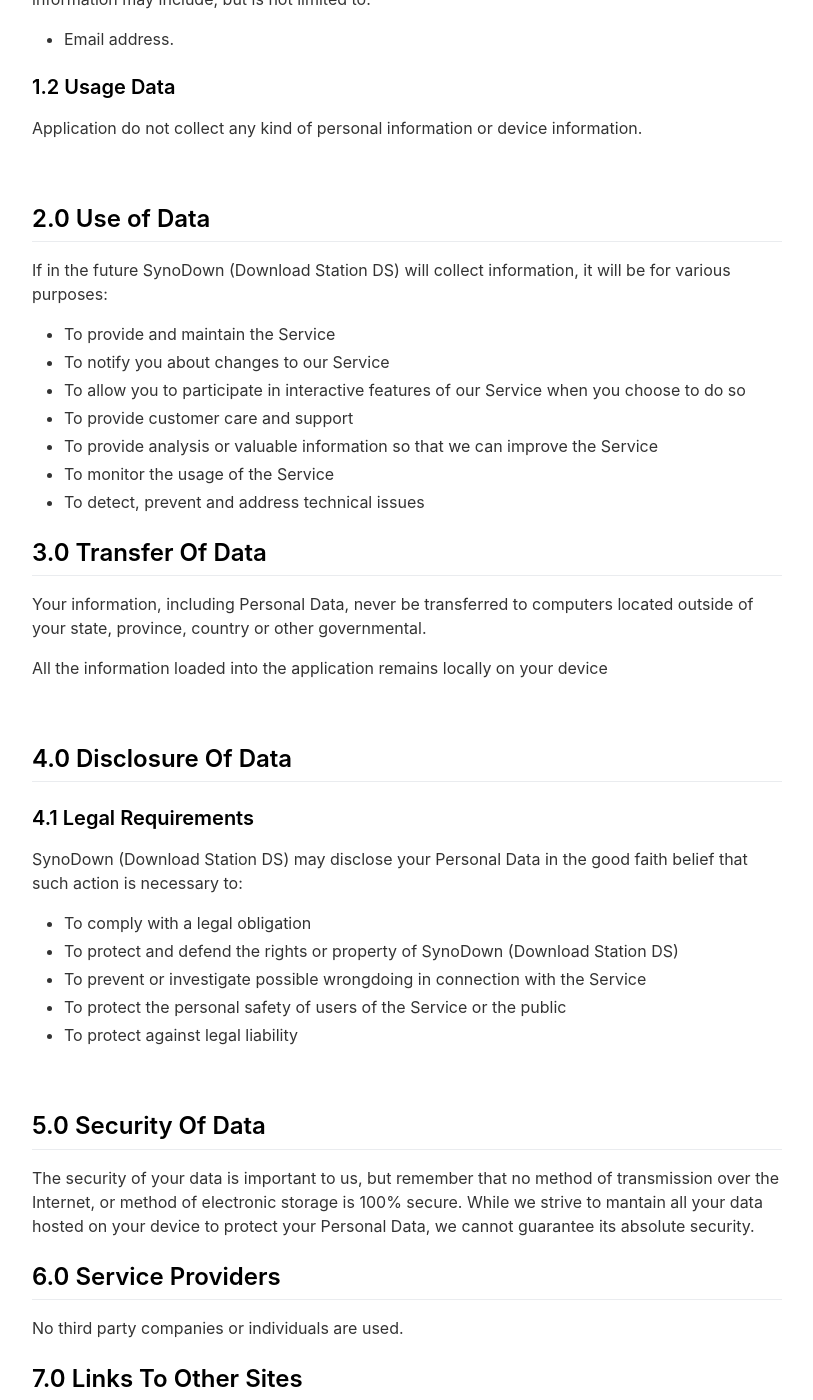
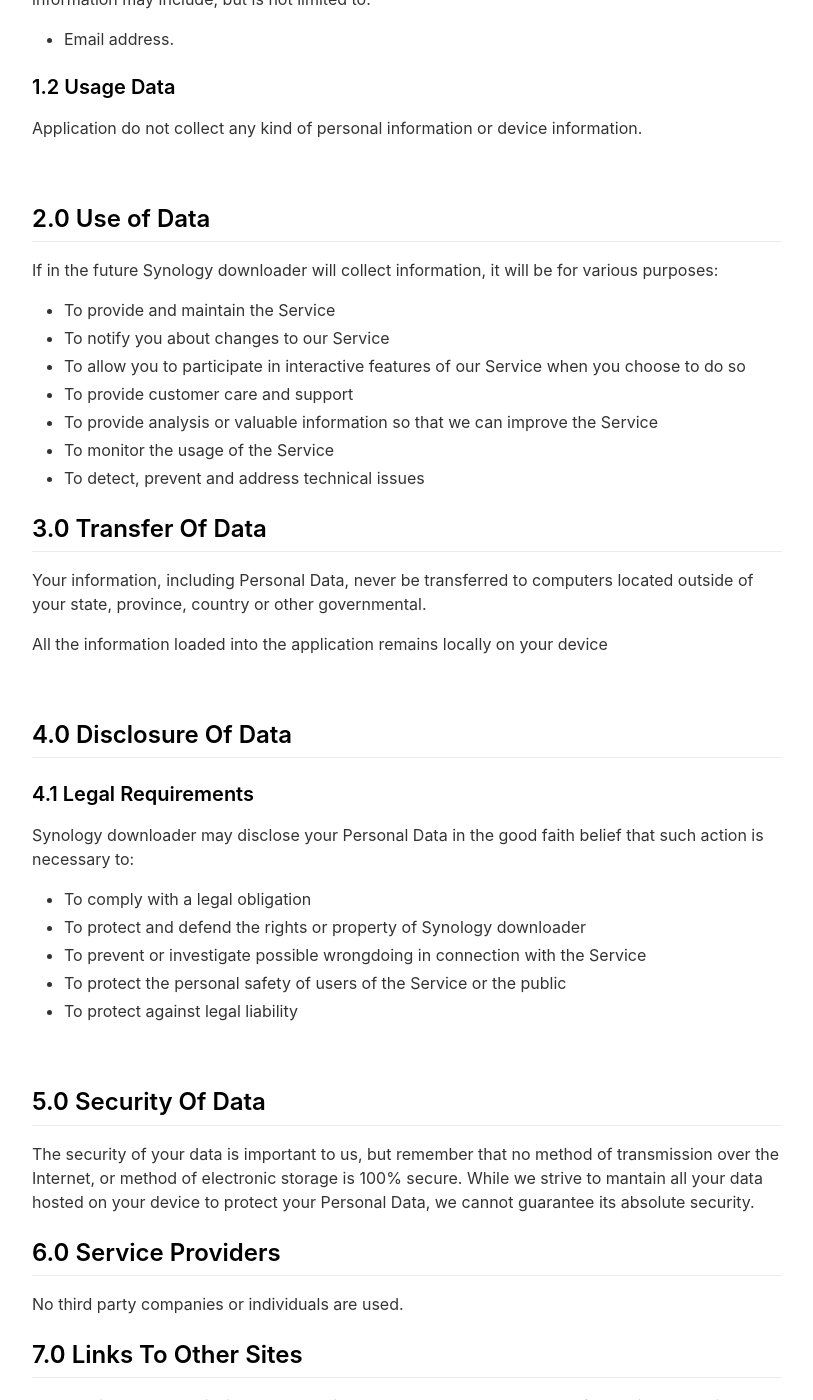
Before and after one commit to garanda21/synodown-page, a Jekyll site: the page built from _pages/privacypolicy.md, in a window 1280 px wide and 1400 px high, scrolled down 736 px. Shown: the whole window, without its empty margins (233-1046 px from the left). Built offline with Jekyll 4.4.1, drawn with Linux system fonts in a browser that asks for light colours; nearby versions of some CDN libraries; some of the changed text lies outside the part shown.

Commit message:
Added Icon and change name

```diff
--- a/_config.yml
+++ b/_config.yml
@@ -10,9 +10,9 @@ playstore_link                            :
 presskit_download_link                    :                                           # Enter a link to downloadable file or (e.g. public Dropbox link to a .zip file).
                                                                                       # Or upload your press kit file to assets and set path accordingly (e.g. "assets/your_press_kit.zip").
 
-app_icon                                  : # assets/appicon.png                      # Automatically populates if not set and if iOS app ID is set.  Otherwise enter path to icon file manually.
-app_name                                  :                                           # Automatically populates if not set and if iOS app ID is set.  Otherwise enter manually.
-app_price                                 :                                           # Automatically populates if not set and if iOS app ID is set.  Otherwise enter manually.
+app_icon                                  : assets/appicon.png                        # Automatically populates if not set and if iOS app ID is set.  Otherwise enter path to icon file manually.
+app_name                                  : Synology downloader                       # Automatically populates if not set and if iOS app ID is set.  Otherwise enter manually.
+app_price                                 : FREE                                          # Automatically populates if not set and if iOS app ID is set.  Otherwise enter manually.
 app_description                           : Manage and monitoring all your tasks in your NAS Synology using Download Station from your iPhone or iPad!
 
 enable_smart_app_banner                   : true                                      # Set to true to show a smart app banner at top of page on mobile devices.
--- a/_pages/privacypolicy.md
+++ b/_pages/privacypolicy.md
@@ -8,7 +8,7 @@ include_in_header: false
 May 18, 2021
 
 # Privacy Policy
-SynoDown (Download Station DS) ("us", "we", or "our") operates the SynoDown (Download Station DS) mobile application (the "Service").
+Synology downloader ("us", "we", or "our") operates the Synology downloader mobile application (the "Service").
 
 **Please note:** We use your data to provide and improve the Service. By using the Service, you agree to the collection and use of information in accordance with this policy. Unless otherwise defined in this Privacy Policy, terms used in this Privacy Policy have the same meanings as in our Terms and Conditions.
 
@@ -28,7 +28,7 @@ Application do not collect any kind of personal information or device informatio
 <br>
 
 ## 2.0 Use of Data
-If in the future SynoDown (Download Station DS) will collect information, it will be for various purposes:
+If in the future Synology downloader will collect information, it will be for various purposes:
 
 - To provide and maintain the Service
 - To notify you about changes to our Service
@@ -47,10 +47,10 @@ All the information loaded into the application remains locally on your device
 
 ## 4.0 Disclosure Of Data
 ### 4.1 Legal Requirements
-SynoDown (Download Station DS) may disclose your Personal Data in the good faith belief that such action is necessary to:
+Synology downloader may disclose your Personal Data in the good faith belief that such action is necessary to:
 
 - To comply with a legal obligation
-- To protect and defend the rights or property of SynoDown (Download Station DS)
+- To protect and defend the rights or property of Synology downloader
 - To prevent or investigate possible wrongdoing in connection with the Service
 - To protect the personal safety of users of the Service or the public
 - To protect against legal liability
```
Also changed, not shown: _pages/changelog.md (+2 -2 lines), README.md, assets/appicon.png (added).
